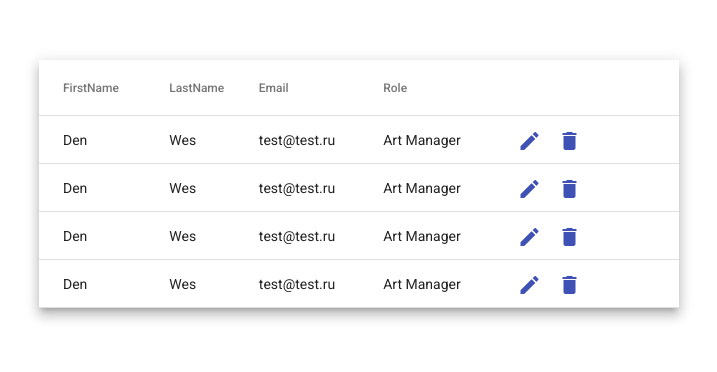
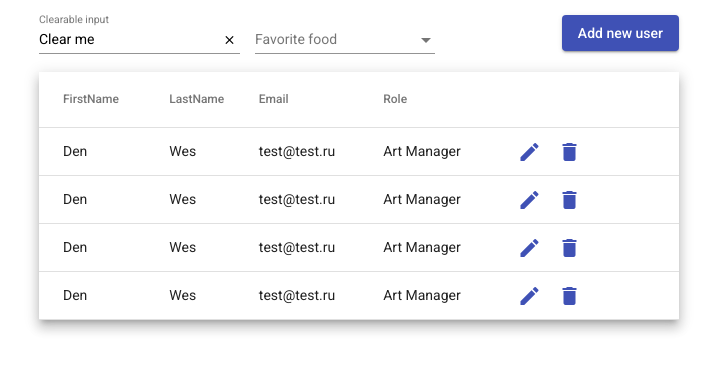
Before and after one commit to XXXDENDACION/user_list_angular, an Angular app: page /user-list in a window 1280 px wide. Shown: the top 372 px of the page, without its empty margins (1-718 px from the left). Built offline with nearby package versions, Linux system fonts and the light colour scheme.

Commit message:
fix main template and add function items

```diff
--- a/src/app/user/user-list/user-list.component.css
+++ b/src/app/user/user-list/user-list.component.css
@@ -1,4 +1,16 @@
 table {
     width: 50%;
-    margin: 60px 0 0 40px;
+    margin: 0 0 0 40px;
   }
+.main {
+  width: 50%;
+  display: flex;
+  justify-content: space-between;
+  margin: 15px 0 0 40px;
+}
+.search-items {
+  display: flex;
+}
+.search-select {
+  padding-left: 15px;
+}
--- a/src/app/user/user-list/user-list.component.html
+++ b/src/app/user/user-list/user-list.component.html
@@ -1,3 +1,25 @@
+<div class="main">
+    <div class="search-items">
+        <mat-form-field class="example-form-field">
+            <mat-label>Clearable input</mat-label>
+            <input matInput type="text" [(ngModel)]="value">
+            <button mat-button *ngIf="value" matSuffix mat-icon-button aria-label="Clear" (click)="value=''">
+              <mat-icon>close</mat-icon>
+            </button>
+          </mat-form-field>
+          <mat-form-field class="search-select">
+            <mat-label>Favorite food</mat-label>
+            <mat-select [(ngModel)]="selectedValue" name="food">
+              <mat-option *ngFor="let food of foods" [value]="food.value">
+                {{food.viewValue}}
+              </mat-option>
+            </mat-select>
+          </mat-form-field>
+    </div>
+    <div class="button-item">
+        <button mat-raised-button color="primary">Add new user</button>
+    </div>
+</div>
 <table mat-table [dataSource]="dataSource" class="mat-elevation-z8">
 
     <!--- Note that these columns can be defined in any order.
--- a/src/app/user/user-list/user-list.component.ts
+++ b/src/app/user/user-list/user-list.component.ts
@@ -6,6 +6,11 @@ export interface PeriodicElement {
   email: string,
   role: string,
   items: string
+}
+
+interface Food {
+  value: string;
+  viewValue: string;
 }
 
 const ELEMENT_DATA: PeriodicElement[] = [
@@ -20,9 +25,17 @@ const ELEMENT_DATA: PeriodicElement[] = [
   templateUrl: './user-list.component.html',
   styleUrls: ['./user-list.component.css']
 })
+
 export class UserListComponent implements OnInit {
+  foods: Food[] = [
+    {value: 'steak-0', viewValue: 'Steak'},
+    {value: 'pizza-1', viewValue: 'Pizza'},
+    {value: 'tacos-2', viewValue: 'Tacos'}
+  ];
   displayedColumns: string[] = ['firstName', 'lastName', 'email', 'role', 'items'];
   dataSource = ELEMENT_DATA;
+  value = 'Clear me';
+  selectedValue: string;
   constructor() { }
 
   ngOnInit(): void {
```
Also changed, not shown: src/app/app.module.ts (+7 -0 lines).
